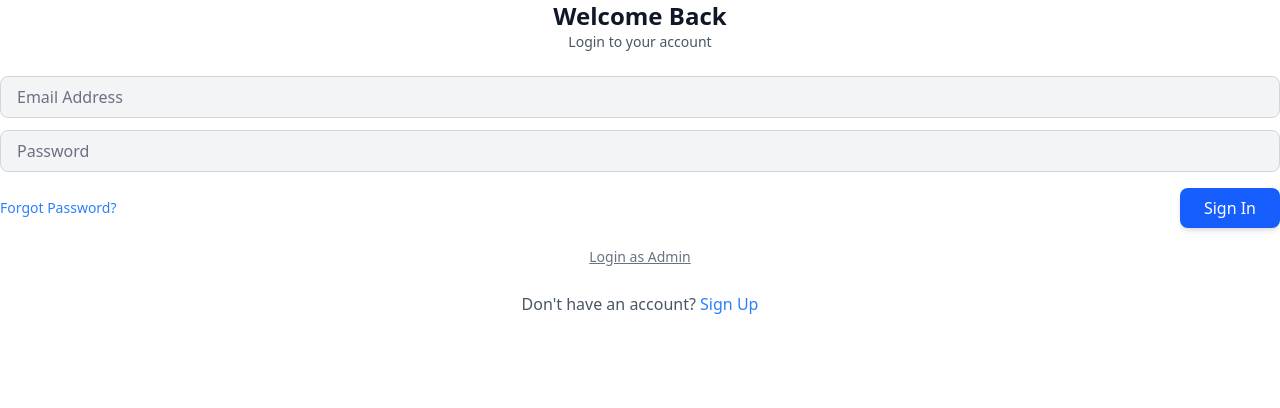
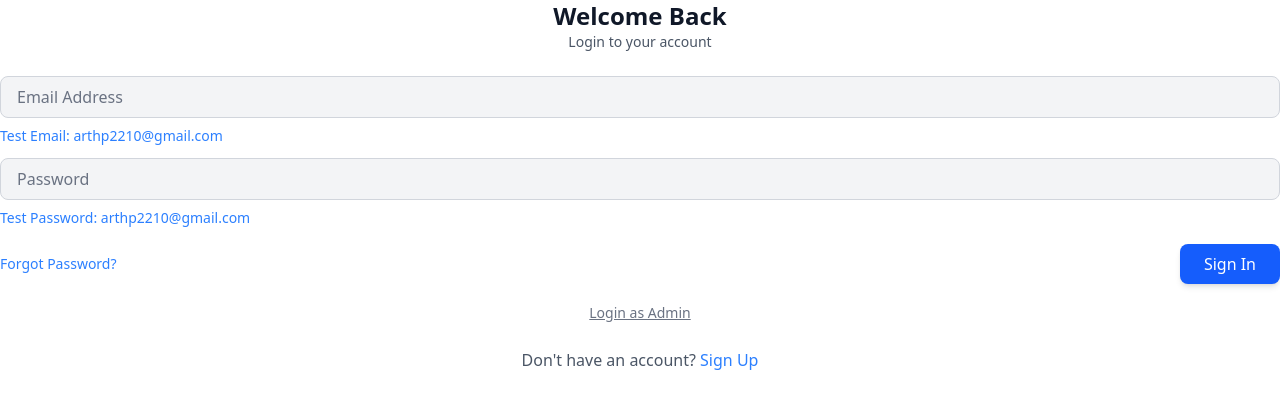
Before and after one commit to Rahulsaini27/Elearning, a React (Vite) app in the folder frontend/: page /login in a window 1280 px wide. Shown: the top 408 px of the page. Built offline with nearby package versions, Linux system fonts and the light colour scheme.

Commit message:
update project UI, add more feature and update deadmd

```diff
--- a/frontend/src/Pages/Client/ClientLogin.jsx
+++ b/frontend/src/Pages/Client/ClientLogin.jsx
@@ -76,6 +76,10 @@ const ClientLogin = ({ onClose, onSwitchForm }) => {
     className="w-full px-4 py-2 rounded-lg bg-gray-100 text-gray-900 placeholder-gray-500 border border-gray-300 focus:ring-2 focus:ring-blue-500 focus:border-blue-500"
     required
   />
+  <p className="text-blue-500 text-sm mt-2">
+    Test Email: <span className="font-medium">arthp2210@gmail.com</span>
+  </p>
+
   <input
     type="password"
     name="password"
@@ -85,8 +89,18 @@ const ClientLogin = ({ onClose, onSwitchForm }) => {
     className="w-full px-4 py-2 mt-3 rounded-lg bg-gray-100 text-gray-900 placeholder-gray-500 border border-gray-300 focus:ring-2 focus:ring-blue-500 focus:border-blue-500"
     required
   />
+  <p className="text-blue-500 text-sm mt-2">
+    Test Password: <span className="font-medium">arthp2210@gmail.com</span>
+  </p>
+
   <div className="flex flex-col sm:flex-row items-center justify-between mt-4 gap-3">
-          <button type="button" onClick={() => onSwitchForm("forgot")} className="text-sm text-blue-500 hover:underline order-2 sm:order-1">Forgot Password?</button>
+    <button
+      type="button"
+      onClick={() => onSwitchForm("forgot")}
+      className="text-sm text-blue-500 hover:underline order-2 sm:order-1"
+    >
+      Forgot Password?
+    </button>
     <button
       type="submit"
       className="px-6 py-2 text-white bg-blue-600 hover:bg-blue-700 rounded-lg shadow-md transition-all duration-300 w-full sm:w-auto order-1 sm:order-2"
@@ -95,6 +109,7 @@ const ClientLogin = ({ onClose, onSwitchForm }) => {
       {loading ? "Signing In..." : "Sign In"}
     </button>
   </div>
+
   <div className="mt-4 text-center">
     <button
       type="button"
@@ -105,6 +120,7 @@ const ClientLogin = ({ onClose, onSwitchForm }) => {
     </button>
   </div>
 </form>
+
       <div className="mt-6 text-center text-gray-600">
         Don't have an account?{" "}
         <button type="button" onClick={() => onSwitchForm("signup")} className="text-blue-500 cursor-pointer hover:underline">
```
Also changed, not shown: 1 other file (tests, documents, lock files or other folders). Lines whose indentation alone changed are shown as unchanged.
